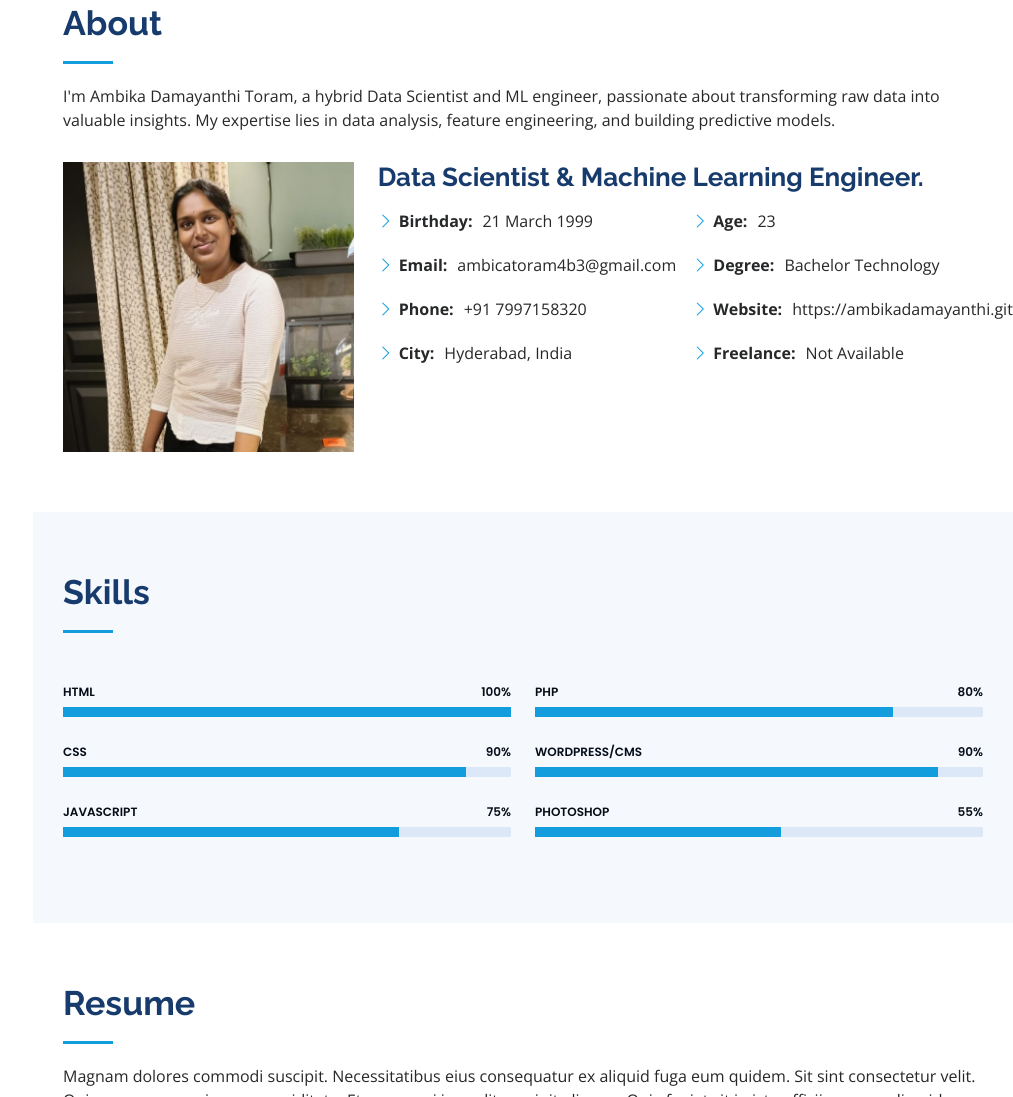
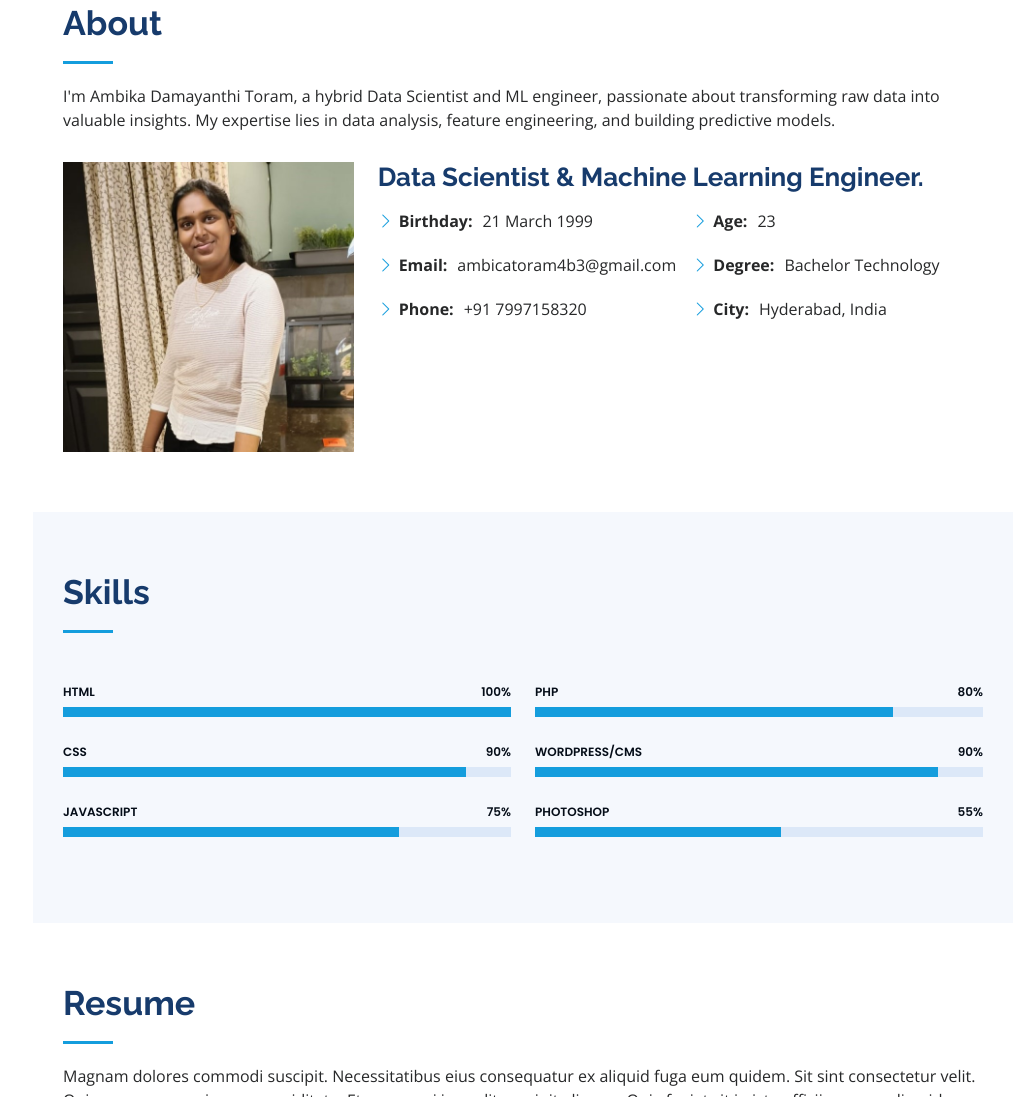
Before and after one commit to AmbikaDamayanthi/super_website, a plain HTML site: page index.htm in a window 1280 px wide. Shown: the part 857-1954 px from the top of the page, without its empty margins (267-1280 px from the left). Drawn offline with nearby package versions, Linux system fonts and the light colour scheme.

Commit message:
Update index.htm

```diff
--- a/index.htm
+++ b/index.htm
@@ -101,15 +101,13 @@
                   <li><i class="bi bi-chevron-right"></i> <strong>Birthday:</strong> <span>21 March 1999</span></li>
                   <li><i class="bi bi-chevron-right"></i> <strong>Email:</strong> <span>ambicatoram4b3@gmail.com</span></li>
                   <li><i class="bi bi-chevron-right"></i> <strong>Phone:</strong> <span>+91 7997158320</span></li>
-                  <li><i class="bi bi-chevron-right"></i> <strong>City:</strong> <span>Hyderabad, India</span></li>
                 </ul>
               </div>
               <div class="col-lg-6">
                 <ul>
                   <li><i class="bi bi-chevron-right"></i> <strong>Age:</strong> <span>23</span></li>
                   <li><i class="bi bi-chevron-right"></i> <strong>Degree:</strong> <span>Bachelor Technology</span></li>
-                  <li><i class="bi bi-chevron-right"></i> <strong>Website:</strong> <span>https://ambikadamayanthi.github.io/super_website/</span></li>
-                  <li><i class="bi bi-chevron-right"></i> <strong>Freelance:</strong> <span>Not Available</span></li>
+                  <li><i class="bi bi-chevron-right"></i> <strong>City:</strong> <span>Hyderabad, India</span></li>
                 </ul>
               </div>
             </div>
```
